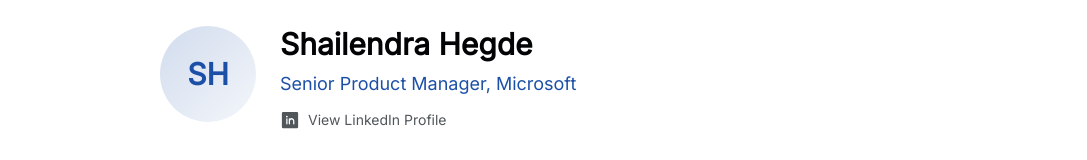
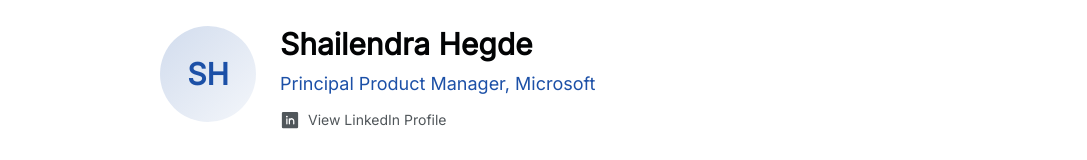
Before and after one commit to shailendrahegde/ainroisite, a React (Vite) app: page / in a window 1280 px wide. Both pictures are taken after a click on the tab "About Us". Shown: the part 361-521 px from the top of the page, without its empty margins (32-1119 px from the left). Built offline with nearby package versions, Linux system fonts and the light colour scheme.

Commit message:
Generated by Spark: Change the title for shailendra hegde to Principal Product Manager instead of Senior Product Manager

```diff
--- a/src/App.tsx
+++ b/src/App.tsx
@@ -401,7 +401,7 @@
                         Shailendra Hegde
                       </h2>
                       <p className="text-lg text-primary font-medium mb-3">
-                        Senior Product Manager, Microsoft
+                        Principal Product Manager, Microsoft
                       </p>
                       <a
                         href="https://www.linkedin.com/in/shailendrahegde"
```
